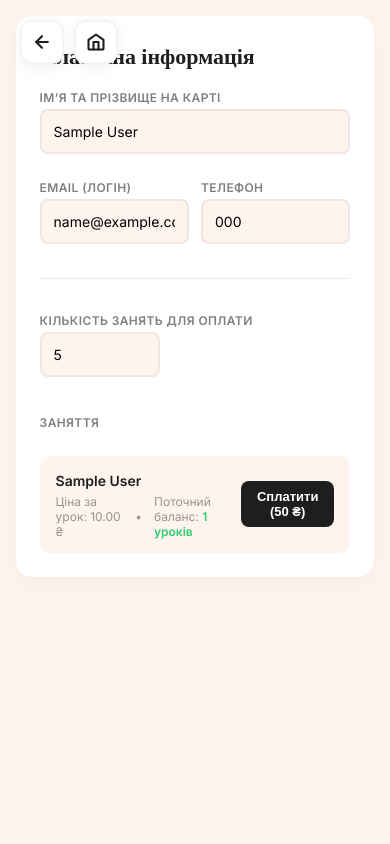
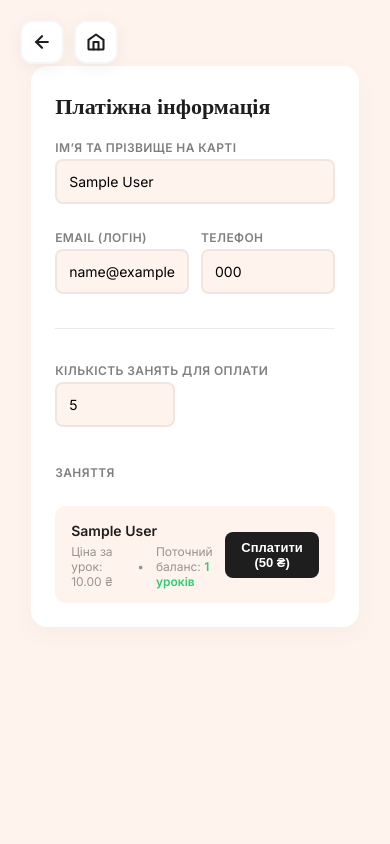
Before and after one commit to sendinaut/mluv-app, a Django app: page /payment/create/ in a window 390 px wide. Run offline with Django 5.2, Linux system fonts and the light colour scheme; a user stored in the database is signed in; tables that the repository leaves empty hold one stand-in row (values such as "Sample post"); parts of the project's set-up code (start-up, migrations or seed data) failed here and were passed over.

Commit message:
small changes

```diff
--- a/static/css/global.css
+++ b/static/css/global.css
@@ -24,5 +24,4 @@ body {
   background: var(--bg);
   color: var(--text);
   -webkit-font-smoothing: antialiased;
-  padding: 4vw;
 }
--- a/static/css/schedule.css
+++ b/static/css/schedule.css
@@ -1,3 +1,7 @@
+body {
+  padding: 4vw;
+}
+
 .page-container {
   max-width: 1200px;
   margin: 0 auto;
--- a/templates/payments/billing.html
+++ b/templates/payments/billing.html
@@ -6,6 +6,9 @@
 {% block extra_css %}
   <link rel="stylesheet" href="{% static 'css/schedule.css' %}" />
   <style>
+    .page-container {
+        padding: 4vw;
+    }
     .tutor-meta-container {
       display: flex;
       gap: 12px;
@@ -22,6 +25,11 @@
     }
     .balance-negative {
       color: #e53935;
+    }
+    @media only screen and (max-width: 870px) {
+      body {
+        padding-top: 13vw;
+      }
     }
   </style>
 {% endblock %}
```
